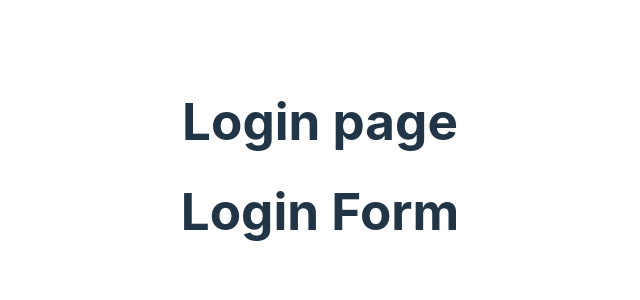
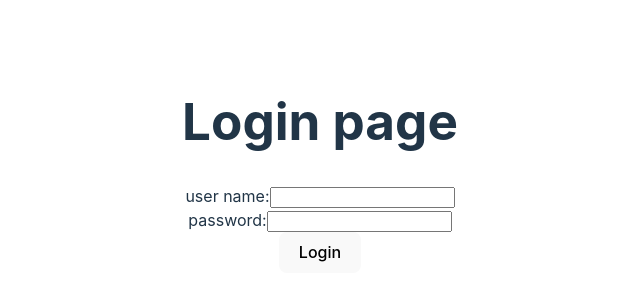
Before and after one commit to jsdydaktyk/loginapp_react, a React (Vite) app: page / in a window 1280 px wide. Shown: the part 234-534 px from the top of the page, without its empty margins (320-960 px from the left). Built offline with nearby package versions, Linux system fonts and the light colour scheme.

Commit message:
Add Login form

```diff
--- a/src/components/LoginForm.jsx
+++ b/src/components/LoginForm.jsx
@@ -1,10 +1,45 @@
+import { useState } from "react"
+import axios from "axios"
+
 
 
 const LoginForm = () => {
+    const [userName, setUserName] = useState('')
+    const [password, setPassword] = useState('')
 
+    function handleSubmit(e){
+        e.preventDefault()
+
+        console.log(`${userName}, ${password}`)
+
+    }
 
     return (
-        <h1>Login Form</h1>
+        <>
+            <form onSubmit={handleSubmit}>
+                <div>
+                    <label>user name:</label>
+                    <input
+                        type="text"
+                        value={userName}
+                        onChange={(e)=>setUserName(e.target.value)}
+                        required
+                    />
+                </div>
+
+                <div>
+                    <label>password:</label>
+                    <input
+                        type="password"
+                        value={password}
+                        onChange={(e)=>setPassword(e.target.value)}
+                        required
+                    />
+                </div>
+                <button type="submit"> Login </button>
+            </form>
+
+        </>
     )
 }
 
```
